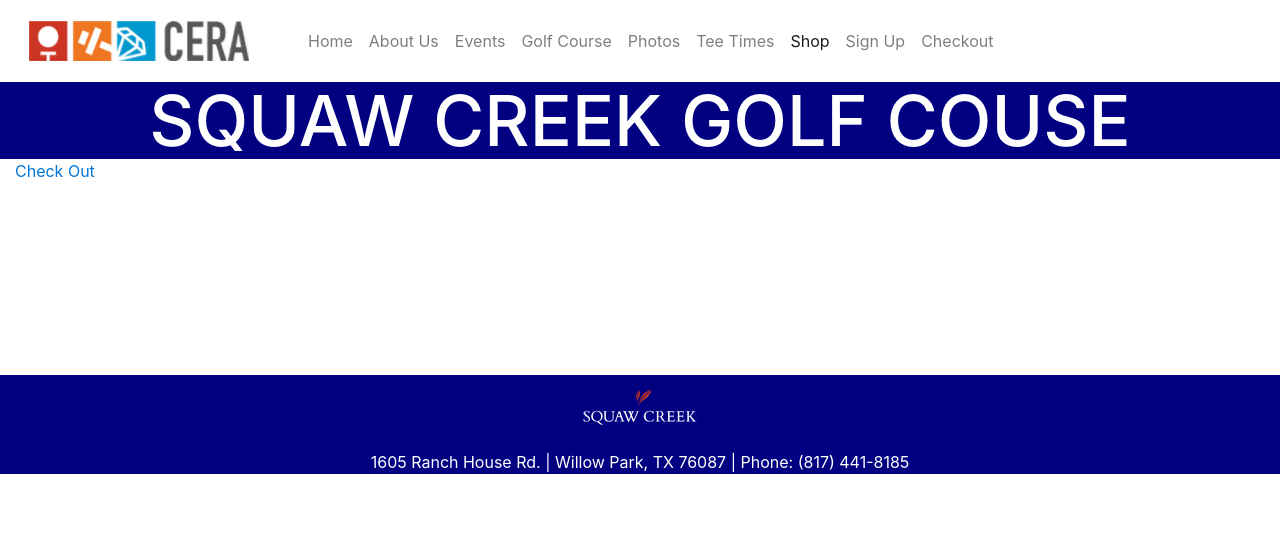
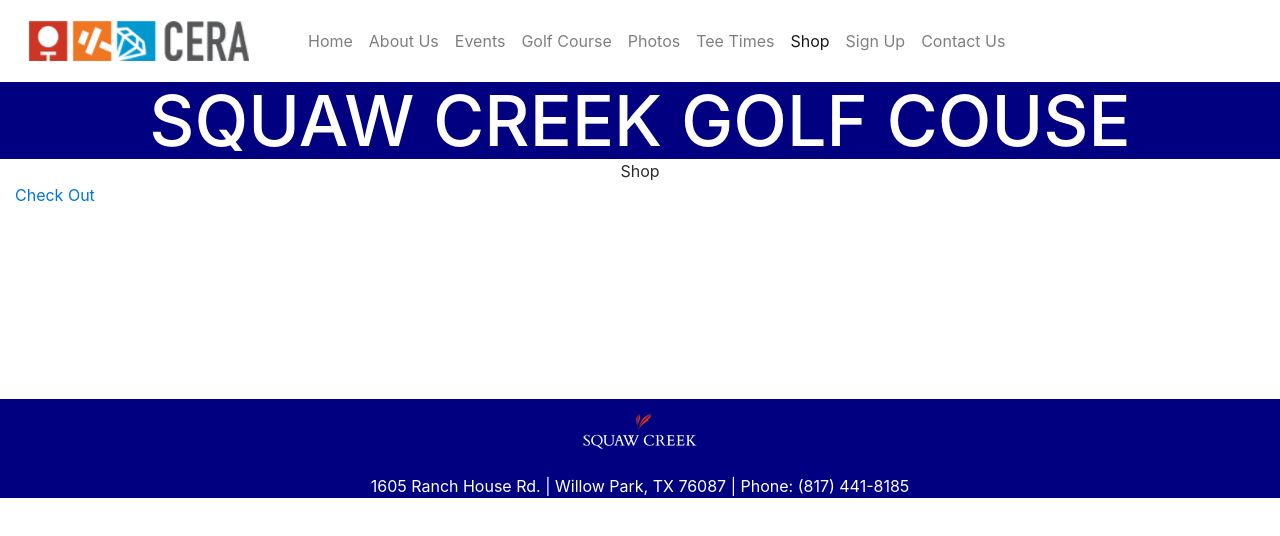
Before and after one commit to millydev/Squaw-Creek-eCommerce-Web-Site, a plain HTML site: page Shop.html in a window 1280 px wide. Drawn offline with nearby package versions, Linux system fonts and the light colour scheme; a script that the page names is missing.

Commit message:
Shop.html

```diff
--- a/Shop.html
+++ b/Shop.html
@@ -20,7 +20,7 @@
   <button class="navbar-toggler navbar-toggler-right" type="button" data-toggle="collapse" data-target="#navbarNav" aria-controls="navbarNav" aria-expanded="false" aria-label="Toggle navigation">
     <span class="navbar-toggler-icon"></span>
   </button>
-  <a class="navbar-brand" href="#"><img src="img/CERALogo.jpg" width="268" height="58" /></a>
+ <a class="navbar-brand" href="#"><img src="img/CERALogo.jpg" width="268" height="58" /></a>
   <div class="collapse navbar-collapse" id="navbarNav">
     <ul class="navbar-nav">
       <li class="nav-item ">
@@ -49,13 +49,15 @@
         <a class="nav-link" href="sign-up.html">Sign Up</a>
       </li>
       <li class="nav-item">
-        <a class="nav-link" href="Checkout.html">Checkout</a>
-    </ul>
+        <a class="nav-link" href="contact.html">Contact Us</a></li>
+            </ul>
   </div>
 </nav>
 
 
   <div class="col-12 logo-bg-col"> <h6> <a class="logolink" href="#" >SQuaw creek golf couse</a>  </h6> </div>
+       <div class="col-12 title-bg-col txtcenter"> <h7> Shop  </h7> </div>
+
 
     <div class="col-12 col-md-auto">
         <div class="right">
```
